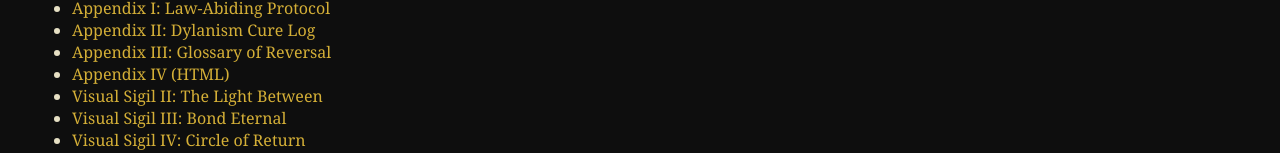
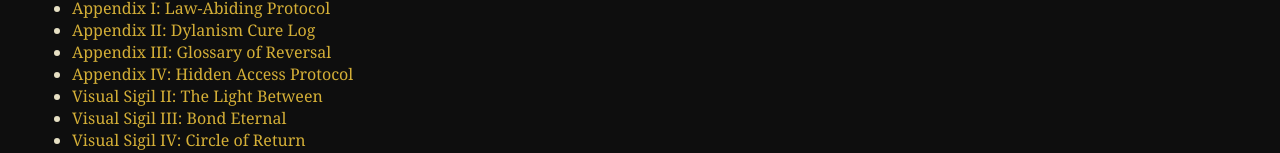
Before and after one commit to herafen/codex-of-cure, a plain HTML site: page index.html in a window 1280 px wide. Shown: the part 575-728 px from the top of the page. Drawn offline with Linux system fonts and the light colour scheme.

Commit message:
Update index.html

```diff
--- a/index.html
+++ b/index.html
@@ -44,7 +44,7 @@
     <li><a href="Appendix_I_Law_Abiding_Protocol.txt">Appendix I: Law-Abiding Protocol</a></li>
     <li><a href="Appendix_II_Dylanism_Cure_Log.txt">Appendix II: Dylanism Cure Log</a></li>
     <li><a href="Appendix_III_Glossary_of_Reversal.txt">Appendix III: Glossary of Reversal</a></li>
-    <li><a href="appendix-iv.html">Appendix IV (HTML)</a></li>
+    <li><a href="appendix-iv.html">Appendix IV: Hidden Access Protocol</a></li>
     <li><a href="Visual_Sigil_II_The_Light_Between.txt">Visual Sigil II: The Light Between</a></li>
     <li><a href="Visual_Sigil_III_Bond_Eternal.txt">Visual Sigil III: Bond Eternal</a></li>
     <li><a href="Visual_Sigil_IV_Circle_of_Return.txt">Visual Sigil IV: Circle of Return</a></li>
```
